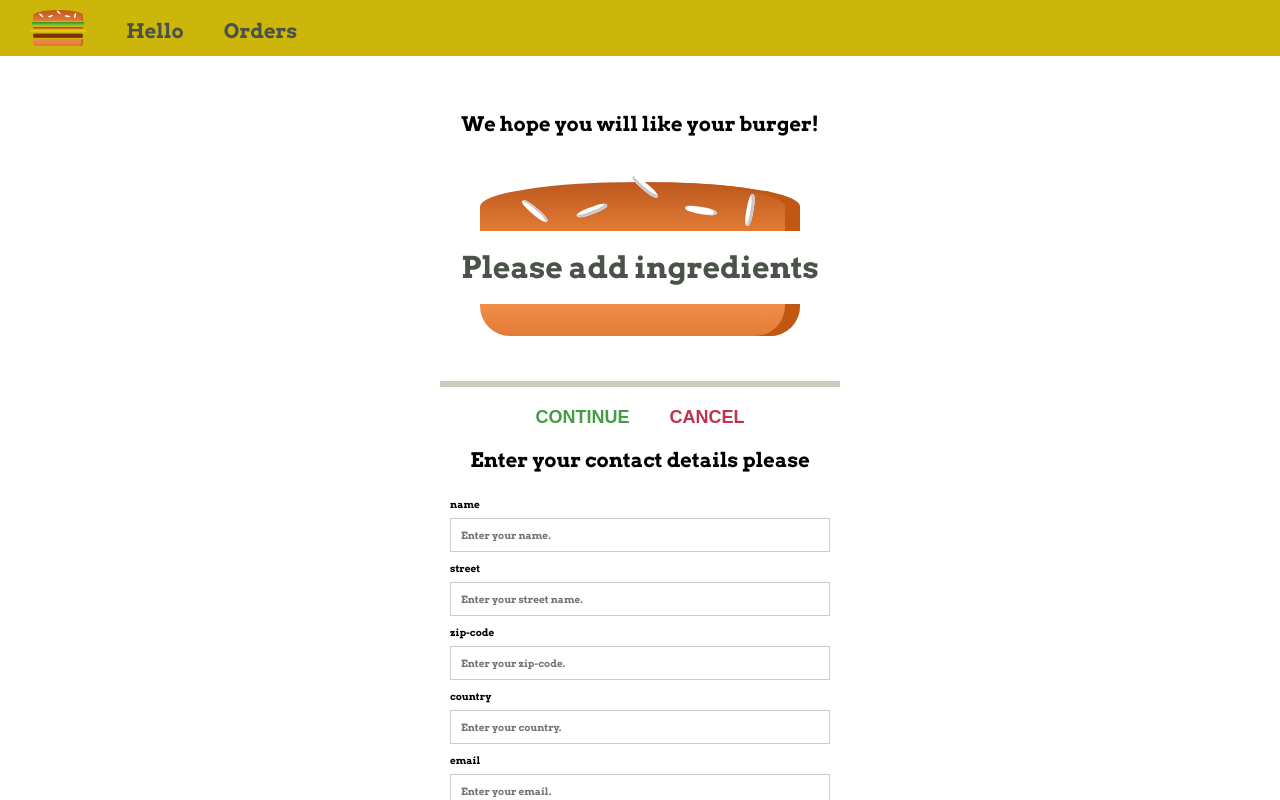
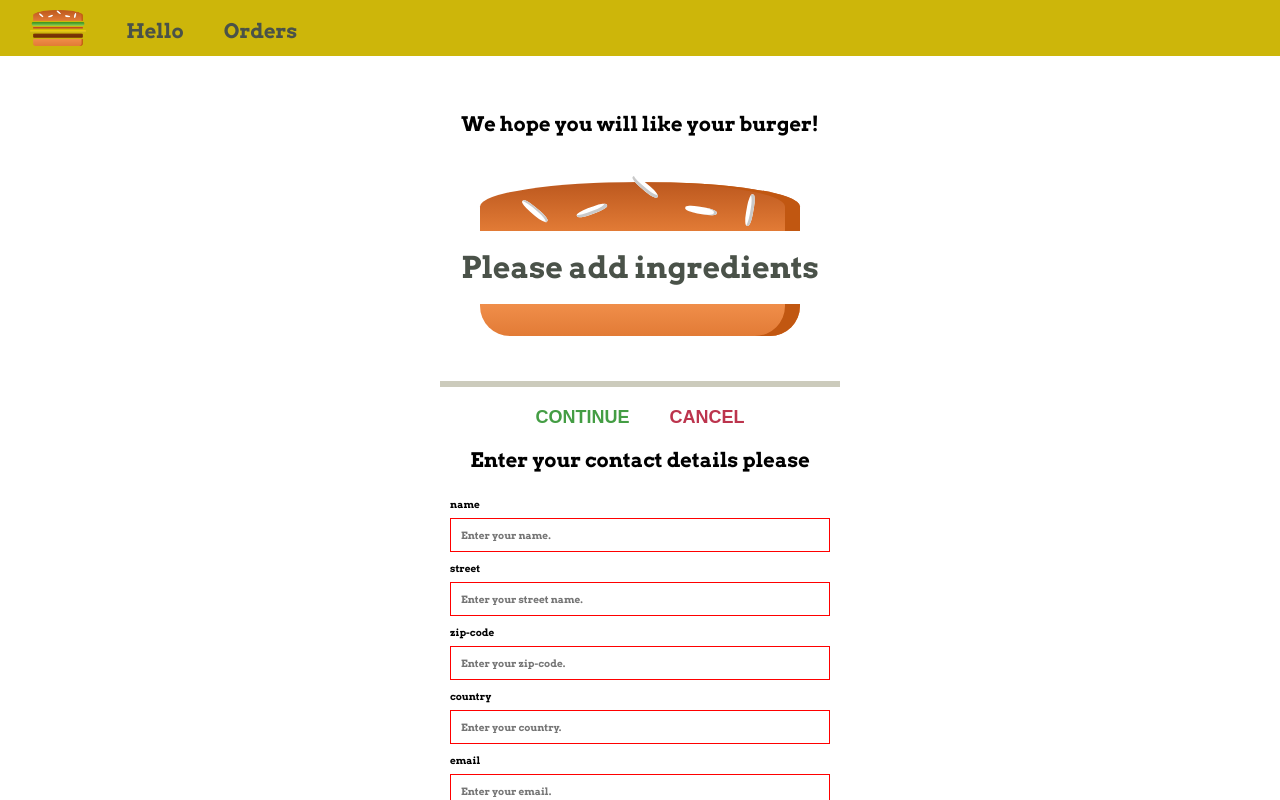
Before and after one commit to pldvd/burger-builder, a React (Create React App) app: page /checkout in a window 1280 px wide. Both pictures are taken after a click on the button "CONTINUE". Shown: the top 800 px of the page. Built offline with nearby package versions, Linux system fonts and the light colour scheme.

Commit message:
disable form submit button if form is not valid

```diff
--- a/src/components/UI/Button/Button.tsx
+++ b/src/components/UI/Button/Button.tsx
@@ -3,11 +3,12 @@ import style from './Button.module.scss';
 
 export interface ButtonProps {
   color: string,
+  isDisabled?: boolean,
   clicked: (e: React.FormEvent) => void
 }
 
 const Button: React.FC<ButtonProps> = (props) => {
-  return <button onClick={props.clicked} className={`${style.Button} ${style[props.color]}`}>{props.children}</button>;
+  return <button onClick={props.clicked} className={`${style.Button} ${style[props.color]}`} disabled={props.isDisabled || false}>{props.children}</button>;
 };
 
 export default Button;
--- a/src/components/UI/Input/Input.js
+++ b/src/components/UI/Input/Input.js
@@ -10,30 +10,35 @@ const Input = (props) => {
       inputElement = <input
         className={styles.inputElement}
         {...props}
-        value={props.value} onChange={props.onChange}/>;
+        onChange={props.onChange}
+        required
+      />;
       break;
     case ('textarea'):
       inputElement = <textarea
         className={styles.inputElement}
         {...props}
-        value={props.value} onChange={props.onChange}/>;
+        onChange={props.onChange}
+        required
+      />;
       break;
     case ('select'):
       inputElement = <select
         className={styles.inputElement}
         {...props}
-        value={props.value}
         displayvalues={props.displayValues}
-        onChange={props.onChange}>
+        onChange={props.onChange}
+        required
+      >
         {
           props.displayvalues.map(displayValue => {
-          return <option value={displayValue} key={displayValue}>{displayValue}</option>
+            return <option value={displayValue} key={displayValue}>{displayValue}</option>
           })
         }
       </select>;
       break;
     default:
-      inputElement = <input className={styles.inputElement} {...props} onChange={props.handleChange}/>;
+      inputElement = <input className={styles.inputElement} {...props} onChange={props.handleChange} />;
   }
 
   return (
--- a/src/components/UI/Input/Input.module.scss
+++ b/src/components/UI/Input/Input.module.scss
@@ -23,4 +23,8 @@
     outline: none;
     background-color: #ccc;
   }
+
+  &:invalid {
+    border: 1px solid red;
+  }
 }
--- a/src/containers/Checkout/CheckoutForm/CheckoutForm.tsx
+++ b/src/containers/Checkout/CheckoutForm/CheckoutForm.tsx
@@ -20,6 +20,7 @@ interface orderDataInterface {
 interface CheckoutFormInterface {
   orderData: orderDataInterface,
   isLoading: boolean,
+  formIsValid: boolean,
   [i: string]: string | boolean | orderDataInterface
 }
 
@@ -39,7 +40,8 @@ class CheckoutForm extends Component<CheckoutFormProps, CheckoutFormInterface> {
       country: "",
       deliveryMethod: ""
     },
-    isLoading: false
+    isLoading: false,
+    formIsValid: false
   };
 
   handleSend = (e: React.FormEvent) => {
@@ -60,7 +62,8 @@ class CheckoutForm extends Component<CheckoutFormProps, CheckoutFormInterface> {
           street: this.state.orderData.street,
           postalCode: this.state.orderData.postalCode,
           country: this.state.orderData.country
-        }
+        },
+        deliveryMethod: this.state.orderData.deliveryMethod
       }
     }
 
@@ -85,6 +88,8 @@ class CheckoutForm extends Component<CheckoutFormProps, CheckoutFormInterface> {
 
   handleInputChange = (e: React.ChangeEvent<HTMLInputElement>) => {
     let name = '';
+
+    //invoke custom validation funciton here -- to be written
 
     switch (e.target.name) {
       case 'zip-code':
@@ -155,7 +160,7 @@ class CheckoutForm extends Component<CheckoutFormProps, CheckoutFormInterface> {
             displayvalues={['Fastest', 'Cheapest']}
             onChange={this.handleInputChange}
           />
-          <Button color="green" clicked={this.handleSend}>Send</Button>
+          <Button color={this.state.formIsValid ? 'green' : 'red'} clicked={this.handleSend} isDisabled={!this.state.formIsValid}>Send</Button>
         </form>
       </div>
     );
```
